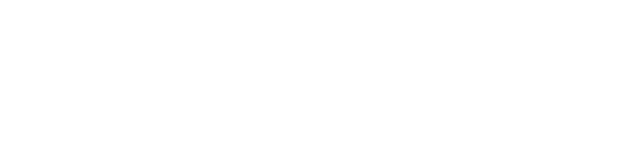
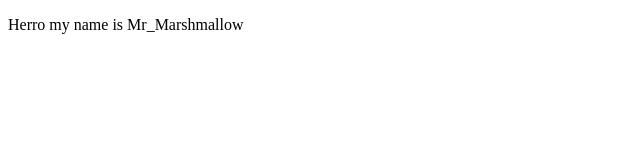
Before and after one commit to MrMashmallow/Desktop, a plain HTML site: page index.html in a window 1280 px wide. Shown: the whole page, without its empty margins (0-640 px from the left). Drawn offline with Linux system fonts and the light colour scheme.

Commit message:
Added comment
I said my username for something

```diff
--- a/index.html
+++ b/index.html
@@ -6,5 +6,6 @@
 </head>
 
 <body>
+<p>Herro my name is Mr_Marshmallow</p>
 </body>
 </html>
```
